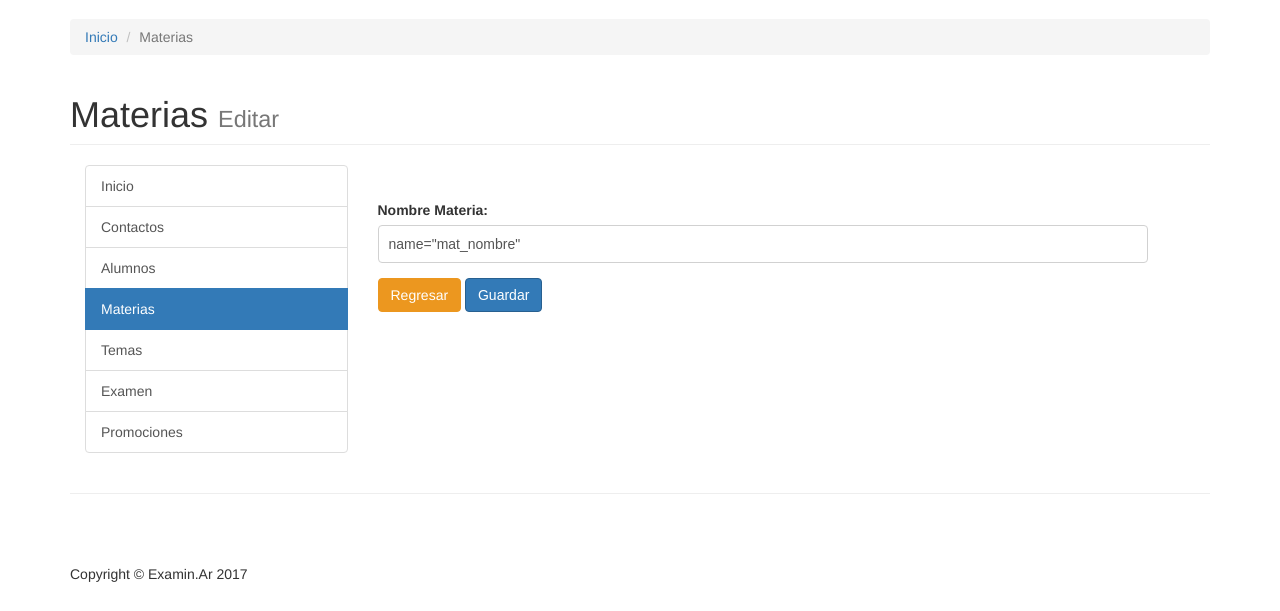
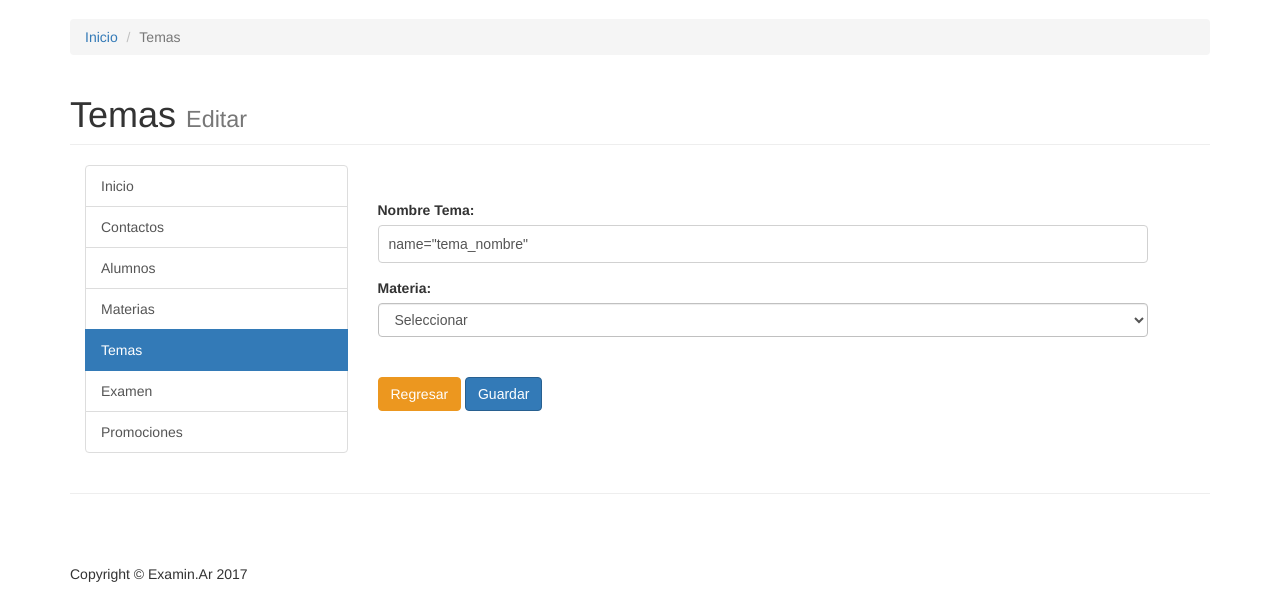
Before and after one commit to GuillermoRosello/EducAr, a PHP site: page /private/Examen_Contenido/editar_tema.php?id=1 in a window 1280 px wide. Shown: the part 51-662 px from the top of the page. Run offline with PHP 8.4, Linux system fonts and the light colour scheme; the visitor is signed in with stand-in values (Sample User, id 1); data that the repository does not hold is empty; some libraries are stand-ins or nearby versions.

Commit message:
editar tema

```diff
--- a/private/Examen_Contenido/crear_tema.php
+++ b/private/Examen_Contenido/crear_tema.php
@@ -1,4 +1,3 @@
-
 <?php  require '../Functions/initialize.php';
 if (!isset($_SESSION['nombre'])) {header('location:'.url_for('public/index.php'));}
 if ($_SESSION['permisos']!="ADMIN") {header('location:'.url_for('private/index.php').'');}
--- a/private/Examen_Contenido/editar_tema.php
+++ b/private/Examen_Contenido/editar_tema.php
@@ -1,4 +1,4 @@
-<?php $page_title ='Materias'; ?>
+<?php $page_title ='Temas'; ?>
 <!-- Pablo -->
 <?php $page_subtitle ='Editar'; ?>
 <?php  require '../Functions/initialize.php';
@@ -11,32 +11,42 @@ if ($_SESSION['permisos']!="ADMIN") {header('location:'.url_for('private/index.p
 
 <?php  $id=$_GET['id'];
         echo "";?>
-<?php $materia=buscar_materia($id); ?>
-
+<?php $tema=buscar_tema($id); ?>
+<?php $materias = materias(); ?>
 
                 <!-- Contact Form -->
                 <!-- In order to set the email address and subject line for the contact form go to the bin/contact_me.php file. -->
                 <div class="row">
                     <div class="col-md-8">
                         <br>
-                        <form name="sentMessage" id="contactForm" action="../Examen_Contenido/modificar_materia.php" method="post" >
+                        <form name="sentMessage" id="contactForm" action="../Examen_Contenido/modificar_tema.php" method="post" >
                           <div class="control-group form-group">
                               <div class="controls">
-                                  <input type="hidden" class="form-control" value=<?php echo $materia['mat_id']; ?> name="mat_id" >
+                                  <input type="hidden" class="form-control" value=<?php echo $tema['tema_id']; ?> name="tema_id" >
                                   <p class="help-block"></p>
                               </div>
                           </div>
                             <div class="control-group form-group">
                                 <div class="controls">
-                                    <label>Nombre Materia:</label>
-                                    <input type="text" class="form-control" value=<?php echo $materia['mat_nombre']; ?> name="mat_nombre" required data-validation-required-message="Ingrese Nombre Materia.">
+                                    <label>Nombre Tema:</label>
+                                    <input type="text" class="form-control" value=<?php echo $tema['tema_nombre']; ?> name="tema_nombre" required data-validation-required-message="Ingrese Nombre Tema.">
                                     <p class="help-block"></p>
                                 </div>
                             </div>
-                            <div id="success"></div>
+							<div>
+								<label>Materia:</label>
+								<select name='mat_id' class="form-control">
+									<option value="">Seleccionar</option>
+									<?php while($materia = mysqli_fetch_assoc($materias)){ ?>
+									<option value="<?php echo h($materia['mat_id']); ?>"><?php echo h($materia['mat_nombre']); ?></option>
+									<?php }; ?>
+								</select>
+							</div>
+							<br><br>
+							<div id="success"></div>
                             <!-- For success/fail messages -->
                             <!-- Pablo -->
-                            <a href="materias.php" class="btn btn-warning">Regresar</a>
+                            <a href="../Examen_Contenido/editar_tema.php" class="btn btn-warning">Regresar</a>
                             <!-- Pablo -->
                             <button type="submit" class="btn btn-primary">Guardar</button>
                         </form>
--- a/private/Functions/query_functions.php
+++ b/private/Functions/query_functions.php
@@ -303,13 +303,12 @@ function buscar_tema($id) {
         return($temas);
       }
 
-function edit_tema($tema) {
+function edit_tema($tema,$materia) {
         global $db;
         $sql = "UPDATE temas SET ";
-
-	    $sql .= "mat_id='".$tema['mat_id']."', ";
-        $sql .= "tema_id='".$tema['tema_id']."', ";
+	    $sql .= "mat_id='".$materia['mat_id']."', ";
         $sql .= "tema_nombre='".$tema['tema_nombre']."' ";
+        $sql .= "WHERE tema_id='".$tema['tema_id']."' ";
         $sql .= "LIMIT 1";
         $result = mysqli_query($db, $sql);
         // For INSERT statements, $result is true/false
```
Also changed, not shown: private/Examen_Contenido/modificar_tema.php (+6 -9 lines).
